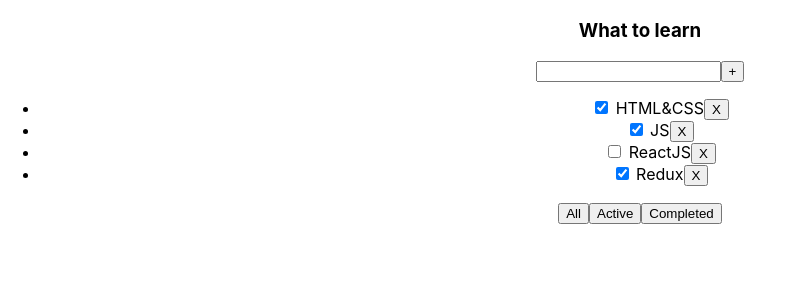
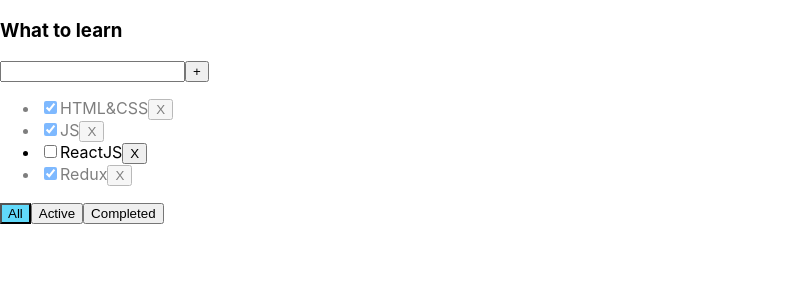
Before and after one commit to Alex666000/TODO2023, a React (Create React App) app: page / in a window 1280 px wide. Shown: the top 300 px of the page, without its empty margins (0-807 px from the left). Built offline with nearby package versions, Linux system fonts and the light colour scheme.

Commit message:
4 - условный рендеринг инпута - текста под инпутом выбранная кнопка фильтрации и выполненные таски прозрачные

```diff
--- a/src/App.css
+++ b/src/App.css
@@ -1,5 +1,5 @@
 .App {
-  text-align: center;
+  text-align: left;
 }
 
 .App-logo {
@@ -36,3 +36,19 @@
     transform: rotate(360deg);
   }
 }
+
+.error {
+  border: 1px solid red;
+}
+
+.error-message {
+  color: red;
+}
+
+.active-filter {
+  background-color: #61dafb;
+}
+
+.is-done {
+  opacity: 0.5;
+}
--- a/src/App.tsx
+++ b/src/App.tsx
@@ -7,10 +7,10 @@
 
 function App() {
     const [tasks, setTasks] = useState<TaskType[]>([
-        {id: v1(), title: "HTML&CSS", isDone: true},
-        {id: v1(), title: "JS", isDone: true},
-        {id: v1(), title: "ReactJS", isDone: false},
-        {id: v1(), title: "Redux", isDone: true}
+        {id: v1(), title: "HTML&CSS", isDone: true}, // task
+        {id: v1(), title: "JS", isDone: true},   // task
+        {id: v1(), title: "ReactJS", isDone: false},   // task
+        {id: v1(), title: "Redux", isDone: true}   // task
     ])
     // console.log(tasks)
 
@@ -34,19 +34,26 @@
 
     function addTask(title: string) {
         const newTask = {id: v1(), title: title, isDone: false}
-        const newTasks = [newTask,...tasks]
+        const newTasks = [newTask, ...tasks]
         setTasks(newTasks)
     }
 
+    function changeTaskStatus(taskId: string, isDone: boolean) {
+        const task = tasks.find(t => t.id === taskId)
+        if (task) task.isDone = isDone
+        setTasks([...tasks])
+    }
 
 
     return (
         <div className="App">
             <Todolist
+                changeTaskStatus={changeTaskStatus}
                 addTask={addTask}
                 changeFilter={changeFilter}
                 removeTask={removeTask}
                 title="What to learn"
+                filter={filter}
                 tasks={tasksForTodolist}/>
         </div>
     );
--- a/src/Todolist/Todolist.tsx
+++ b/src/Todolist/Todolist.tsx
@@ -1,5 +1,7 @@
 import React, {ChangeEvent, KeyboardEvent, useState} from "react";
 import {FilterValueType} from "../App";
+import {Simulate} from "react-dom/test-utils";
+
 
 export type TaskType = {
     id: string
@@ -10,26 +12,34 @@
 type PropsType = {
     title: string
     tasks: Array<TaskType>
+    filter: FilterValueType
     removeTask: (id: string) => void
     changeFilter: (value: FilterValueType) => void
     addTask: (newTaskTitle: string) => void
+    changeTaskStatus: (taskId: string, isDone: boolean) => void
 }
 
 export function Todolist(props: PropsType) {
     const [newTaskTitle, setNewTaskTitle] = useState("")
+    const [error, setError] = useState<string | null>(null)
 
     const onNewTitleChangeHandler = (e: ChangeEvent<HTMLInputElement>) => {
         setNewTaskTitle(e.currentTarget.value)
     }
     const onNewTitleKeyDownHandler = (e: KeyboardEvent<HTMLInputElement>) => {
+        setError(null)
         if (e.ctrlKey && e.keyCode === 13) {
             props.addTask(newTaskTitle)
             setNewTaskTitle("")
         }
     }
     const addTask = () => {
-        props.addTask(newTaskTitle)
+        // если то что ввели в поле пустая строка или ничего не ввели - trim() обрежет пробелы
+        if (newTaskTitle.trim() !== "") {
+            props.addTask(newTaskTitle.trim())
             setNewTaskTitle("")
+        }
+        setError('Поле обязательно')
     }
         const onAllClickHandler = () => {
             props.changeFilter("all")
@@ -41,14 +51,18 @@
             props.changeFilter("completed")
         }
 
+
         return <div>
             <h3>{props.title}</h3>
             <div>
                 <input
+                    className={ error ? 'error' : ''}
                     value={newTaskTitle}
                     onKeyDown={onNewTitleKeyDownHandler}
-                onChange={onNewTitleChangeHandler}/>
+                    onChange={onNewTitleChangeHandler}
+                />
                 <button onClick={addTask}>+</button>
+                {error && <div className={'error-message'}>{error}</div>}
             </div>
             <ul>
 
@@ -57,8 +71,18 @@
                             props.removeTask(t.id)
                         }
 
-                    return <li key={t.id}>
-                        <input type="checkbox" checked={t.isDone}/> <span>{t.title}</span>
+                        const onChangeHandler = (e: ChangeEvent<HTMLInputElement>) => {
+                            props.changeTaskStatus(t.id, e.currentTarget.checked)
+                        }
+
+                        return <li className={t.isDone ? 'is-done' : ''} key={t.id}>
+                            <input
+                                type="checkbox"
+                                checked={t.isDone}
+                                onChange={onChangeHandler}
+                            />
+
+                            <span>{t.title}</span>
                             <button onClick={onRemoveTask}>X
                             </button>
                         </li>
@@ -66,12 +90,13 @@
                 )}
             </ul>
             <div>
-            <button onClick={onAllClickHandler}>All
+                <button className={props.filter === "all" ? "active-filter" : ""}
+                        onClick={onAllClickHandler}>All
                 </button>
-            <button onClick={onActiveClickHandler}>Active
-            </button>
-            <button onClick={onCompletedClickHandler}>Completed
-            </button>
+                <button className={ props.filter === 'active' ? 'active-filter' : ''}
+                        onClick={onActiveClickHandler}>Active</button>
+                <button className={ props.filter === 'completed' ? 'active-filter' : ''}
+                        onClick={onCompletedClickHandler}>Completed</button>
             </div>
         </div>
     }
```
Lines whose indentation alone changed are shown as unchanged.
